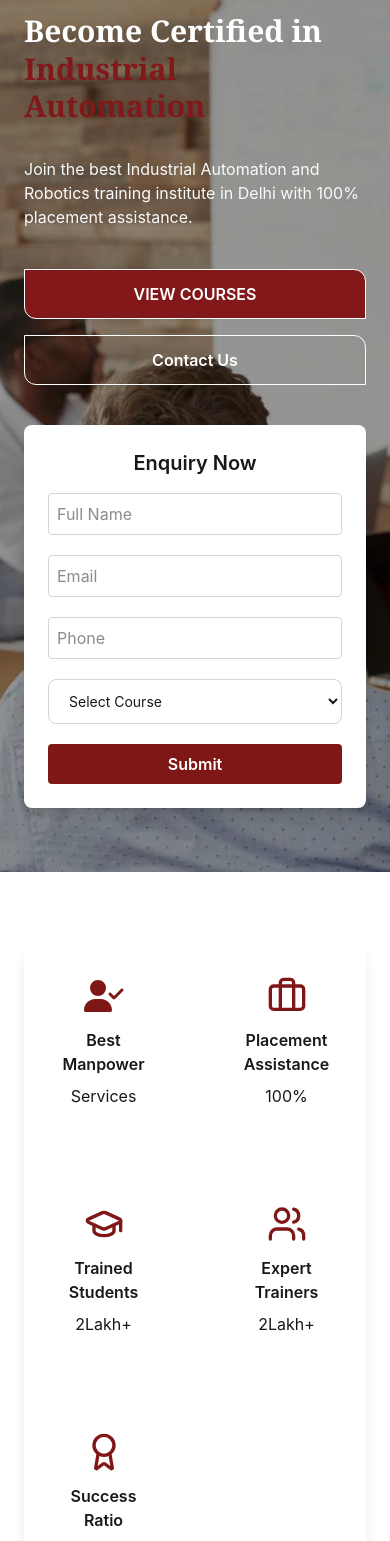
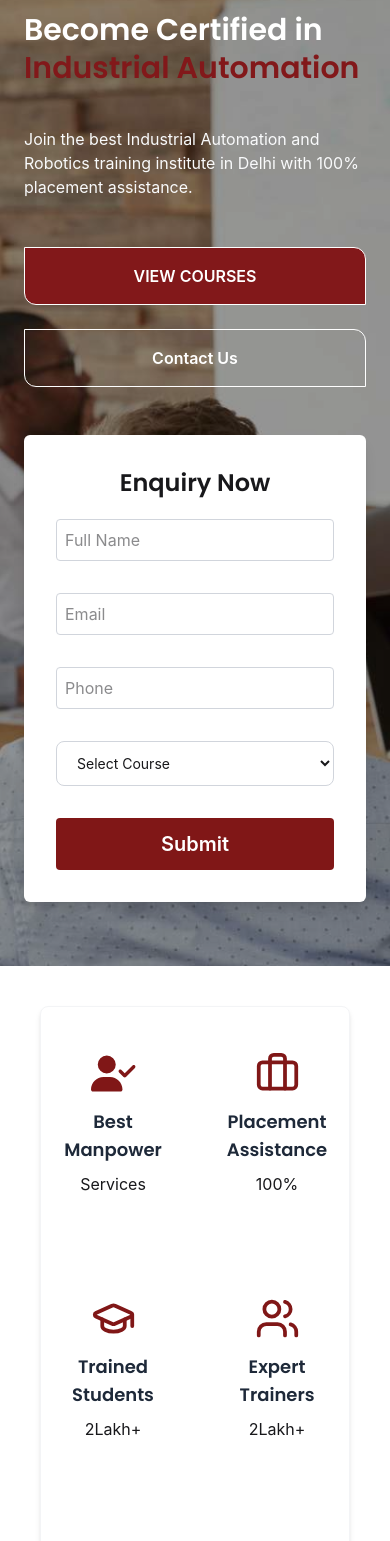
Before and after one commit to Anshika-9-tiwari/DIAC_web, a Next.js app: page / in a window 390 px wide. Shown: the part 256-1797 px from the top of the page. Built offline with nearby package versions, Linux system fonts and the light colour scheme.

Commit message:
Diac 11th commit

```diff
--- a/src/app/globals.css
+++ b/src/app/globals.css
@@ -2,3 +2,16 @@
 @plugin "daisyui";
 @import "slick-carousel/slick/slick.css";
 @import "slick-carousel/slick/slick-theme.css";
+
+@theme {
+  --font-poppins: var(--font-poppins);
+}
+
+h1,
+h2,
+h3,
+h4,
+h5,
+h6 {
+  font-family: var(--font-poppins);
+}
--- a/src/app/layout.tsx
+++ b/src/app/layout.tsx
@@ -5,6 +5,14 @@ import Navbar from "@/components/Navbar/Navbar";
 import Footer from "@/components/Footer/footer";
 import Topbar from "@/components/Topbar/Topbar";
 import Trusted from "@/components/trustedClient/Trusted";
+import { Poppins } from "next/font/google";
+
+
+const poppins = Poppins({
+  subsets: ["latin"],
+  weight: ["400", "500", "600", "700", "800"],
+  variable: "--font-poppins",
+});
 
 const geistSans = Geist({
   variable: "--font-geist-sans",
@@ -52,9 +60,8 @@ export default function RootLayout({
   return (
     <html lang="en">
       <body
-        className={`${geistSans.variable} ${geistMono.variable} antialiased`}
+        className={`${geistSans.variable} ${geistMono.variable} ${poppins.variable} antialiased`}
       >
-
         <Topbar />
         <Navbar />
         {children}
--- a/src/components/Courses/coursesSubpages/CourseOverviewSection.tsx
+++ b/src/components/Courses/coursesSubpages/CourseOverviewSection.tsx
@@ -7,7 +7,7 @@ import { CheckCircle2 } from "lucide-react";
 export default function CourseOverviewSection() {
 
   /* =========================
-     🔹 NAV LINKS
+      NAV LINKS
   ========================== */
   const navItems = [
     { label: "Overview", href: "#overview" },
--- a/src/components/Courses/coursesSubpages/CourseSubpageHero.tsx
+++ b/src/components/Courses/coursesSubpages/CourseSubpageHero.tsx
@@ -18,7 +18,7 @@ export default function CourseSubpageHero() {
     <section className="relative overflow-hidden bg-[#eef3fb] py-16 lg:py-20">
 
       {/* BACKGROUND SHAPES */}
-      <div className="absolute top-0 right-0 w-[420px] h-[420px] bg-[#d6e3f7] rotate-45 translate-x-48 -translate-y-16"></div>
+      <div className="absolute top-0 right-0 w-[420px] h-[420px] bg-[#d6e3f7] rotate-43 translate-x-55 -translate-y-16"></div>
 
       {/* <div className="absolute bottom-0 right-20 w-[300px] h-[300px] bg-[#e7edf7] rotate-45 translate-y-28"></div> */}
 
--- a/src/components/Home/Companies.tsx
+++ b/src/components/Home/Companies.tsx
@@ -27,7 +27,7 @@ export default function Companies() {
     dots: false,
     infinite: true,
     speed: 2000,
-    slidesToShow: 5,
+    slidesToShow: 6,
     slidesToScroll: 1,
     autoplay: true,
     autoplaySpeed: 0,
@@ -50,16 +50,16 @@ export default function Companies() {
   };
 
   return (
-    <section className="py-16 bg-gray-50 text-gray-800">
-      <div className="max-w-7xl mx-auto px-6 text-center">
-        <h2 className="text-3xl font-semibold mb-2">
+    <section className="py-12 bg-white  text-gray-800">
+      <div className="max-w-8xl border border-gray-50 shadow-md py-2 mx-auto px-10 text-center ">
+        {/* <h2 className="text-4xl font-semibold mb-2">
           Our Placement Partners
         </h2>
-        <div className="w-15 h-1 bg-red-800 mx-auto  mb-14 rounded"></div>
+        <div className="w-15 h-1 bg-red-800 mx-auto  mb-14 rounded"></div> */}
 
         <Slider {...settings}>
           {companies.map((logo, index) => (
-            <div key={index} className="px-4">
+            <div key={index} className="px-4 py-2">
               <Image
                 src={logo}
                 alt="company"
--- a/src/components/Home/CorporateTraining.tsx
+++ b/src/components/Home/CorporateTraining.tsx
@@ -24,29 +24,29 @@ const points = [
 
 export default function CorporateTraining() {
   return (
-    <section className="py-16 bg-gray-50">
+    <section className="py-18 bg-gray-50">
       <div className="max-w-7xl mx-auto px-6">
 
         {/* Heading */}
         <div className="text-center mb-12">
-          <h2 className="text-3xl font-bold mb-3">
+          <h2 className="text-4xl font-bold mb-2">
             Corporate Training & Industry Partners
           </h2>
-          <p className="text-gray-600">
+          <p className="text-gray-600 text-[18px] py-2 ">
             We provide professional training to leading industries
           </p>
         </div>
 
         {/* 2 Column Layout */}
-        <div className="grid lg:grid-cols-2 gap-12 items-center">
+        <div className="grid lg:grid-cols-2 gap-15 items-center">
 
           {/* LEFT → Text Content */}
           <div>
-            <h3 className="text-2xl font-semibold mb-4 text-[#801717]">
+            <h3 className="text-3xl font-semibold mb-4 text-[#801717]">
               Industry-Focused Corporate Training
             </h3>
 
-            <p className="text-gray-600 mb-6">
+            <p className="text-gray-600  text-[18px] mb-6">
               DIAC offers specialized corporate training programs designed to
               enhance the technical skills of professionals in industrial automation.
             </p>
--- a/src/components/Home/CourcesSection.tsx
+++ b/src/components/Home/CourcesSection.tsx
@@ -52,8 +52,8 @@ const item = {
 
 export default function CoursesSection() {
   return (
-    <section className="py-16 bg-white">
-      <div className="max-w-7xl mx-auto px-6">
+    <section className="py-12 bg-white">
+      <div className="max-w-8xl mx-auto px-20">
 
         {/* Heading Animation */}
         <motion.div
@@ -61,12 +61,12 @@ export default function CoursesSection() {
           whileInView={{ opacity: 1, y: 0 }}
           transition={{ duration: 0.6 }}
           viewport={{ once: true }}
-          className="text-center mb-16"
+          className="text-center mb-18"
         >
-          <h2 className="text-3xl font-bold mb-6">
+          <h2 className="text-3xl md:text-4xl font-bold mb-6">
             <span className="text-red-800">DIAC</span> Courses
           </h2>
-          <p className="text-gray-600">
+          <p className="text-gray-700 text-[18px]">
             Explore industry-oriented courses designed for real-world skills
           </p>
         </motion.div>
@@ -88,7 +88,7 @@ export default function CoursesSection() {
               className="bg-white rounded-xl shadow-md overflow-hidden hover:shadow-xl transition duration-300 group"
             >
               {/* Image */}
-              <div className="relative h-48 overflow-hidden">
+              <div className="relative h-50 overflow-hidden">
                 <Image
                   src={course.image}
                   alt={course.title}
@@ -98,12 +98,12 @@ export default function CoursesSection() {
               </div>
 
               {/* Content */}
-              <div className="p-5">
-                <h3 className="font-semibold text-lg mb-2">
+              <div className="p-4">
+                <h3 className="font-semibold text-xl mb-2">
                   {course.title}
                 </h3>
 
-                <p className="text-gray-600 text-sm mb-3">
+                <p className="text-gray-600 text-[16px] mb-3">
                   {course.desc}
                 </p>
 
--- a/src/components/Home/Hero.tsx
+++ b/src/components/Home/Hero.tsx
@@ -21,34 +21,34 @@ export default function Hero() {
 
       {/* Content */}
       <div className="relative max-w-7xl mx-auto px-6 py-16 lg:py-16 h-full flex items-center">
-        <div className="grid lg:grid-cols-2 gap-10 w-full items-center">
+        <div className="grid lg:grid-cols-2 gap-12 w-full items-center">
 
           {/* Left Content */}
           <div className="text-white">
-            <h1 className="text-3xl md:text-4xl lg:text-5xl font-bold mb-8 font-serif leading-tight ">
+            <h1 className="text-3xl md:text-4xl lg:text-5xl font-semibold mb-10 leading-tight ">
               Become Certified in{" "}
               <span className="text-red-900">
                 Industrial Automation
               </span>
             </h1>
 
-            <p className="mb-10 text-base md:text-lg text-gray-50">
+            <p className="mb-12 text-base md:text-lg text-gray-50">
               Join the best Industrial Automation and Robotics training institute
               in Delhi with 100% placement assistance.
             </p>
 
             {/* Buttons */}
-            <div className="flex flex-col sm:flex-row gap-4">
+            <div className="flex flex-col sm:flex-row gap-6">
               <Link
                 href="/courses"
-                className="bg-red-900 text-white px-6 py-3 text-center rounded-tr-xl rounded-bl-xl font-semibold hover:bg-red-800 transition uppercase border"
+                className="bg-red-900 text-white px-8 py-4 text-center rounded-tr-xl rounded-bl-xl font-semibold hover:bg-red-800 transition uppercase border"
               >
                 View Courses
               </Link>
 
               <Link
                 href="/contact"
-                className="border border-white px-6 py-3 text-center rounded-tr-xl rounded-bl-xl font-semibold hover:bg-white hover:text-black transition"
+                className="border border-white px-8 py-4 text-center rounded-tr-xl rounded-bl-xl font-semibold hover:bg-white hover:text-black transition"
               >
                 Contact Us
               </Link>
@@ -56,12 +56,12 @@ export default function Hero() {
           </div>
 
           {/* Enquiry Form */}
-          <div className="bg-white rounded-lg shadow-lg p-6 w-full max-w-md lg:ml-auto">
-            <h2 className="text-xl font-semibold mb-4 text-center">
+          <div className="bg-white rounded-md shadow-lg p-8 w-full max-w-md lg:ml-auto">
+            <h2 className="text-2xl font-semibold mb-5 text-center">
               Enquiry Now
             </h2>
 
-            <form className="space-y-5">
+            <form className="space-y-8">
               <input
                 type="text"
                 placeholder="Full Name"
@@ -100,7 +100,7 @@ export default function Hero() {
 
               </select>
 
-              <button className="w-full bg-[#801717] text-white py-2 rounded font-semibold">
+              <button className="w-full bg-[#801717] text-white py-3 rounded text-xl font-semibold cursor-pointer hover:bg-red-800 transition">
                 Submit
               </button>
             </form>
--- a/src/components/Home/Highlights.tsx
+++ b/src/components/Home/Highlights.tsx
@@ -31,24 +31,24 @@ const highlights = [
 
 export default function Highlights() {
   return (
-    <section className="py-18 bg-white">
-      <div className="max-w-8xl mx-auto px-6">
-        <div className="grid grid-cols-2 md:grid-cols-5 gap-6 text-center shadow-lg ">
+    <section className="py-10 bg-white">
+      <div className="max-w-8xl mx-auto px-10 ">
+        <div className="grid grid-cols-2 md:grid-cols-5 gap-5 text-center py-2 rounded-lg border border-gray-100 shadow-md">
 
           {highlights.map((item, index) => {
             const Icon = item.icon;
             return (
               <div
                 key={index}
-                className={`flex flex-col items-center p-6 m-2  ${
+                className={`flex flex-col items-center p-6 m-3  ${
                     index !== highlights.length - 1 ? "md:border-r-2 md:border-gray-200" : ""
                     }`}
               >
                 <Icon
-                  size={40}
+                  size={45}
                   className="mx-auto mb-3 text-[#801717]"
                 />
-                <h3 className="font-semibold">{item.title}</h3>
+                <h2 className="font-semibold text-lg text-gray-800">{item.title}</h2>
                 <p className="p-2">{item.subtitle}</p>
               </div>
             );
```
